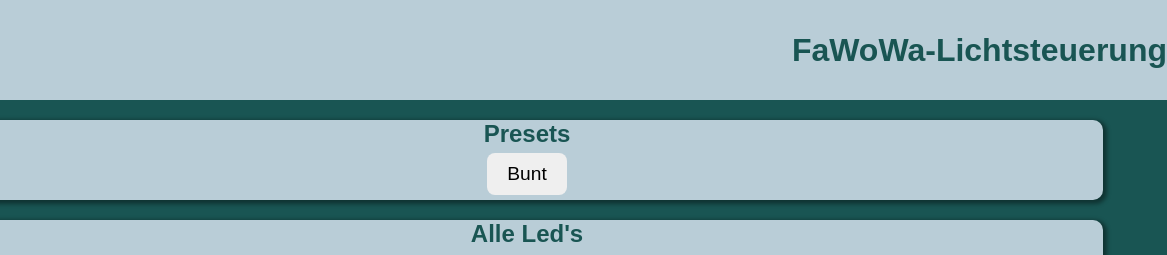
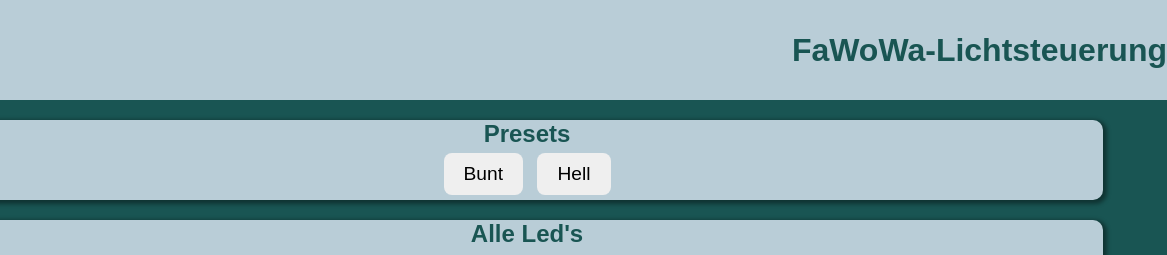
Before and after one commit to Lutz-Dietterich/led-website, a plain HTML site: page index.html in a window 1280 px wide. Shown: the top 255 px of the page, 113-1280 px from the left. Drawn offline with Linux system fonts and the light colour scheme.

Commit message:
add preset hell

```diff
--- a/index.html
+++ b/index.html
@@ -10,7 +10,8 @@
         <script src="./js/alleLEDS.js" defer></script>
         <script src="./js/fachLEDS.js" defer></script>
         <script src="./js/alfredLEDS.js" defer></script>
-        <script src="./js/prerset.js" defer></script>
+        <script src="./js/prersetBunt.js" defer></script>
+        <script src="./js/prersetHell.js" defer></script>
     </head>
     <body>
         <header>
@@ -21,6 +22,7 @@
             <section class="card">
                 <h2>Presets</h2>
                 <button onclick="presetFachRot50AlfredBlau70()">Bunt</button>
+                <button onclick="hell()">Hell</button>
             </section>
 
             <section class="card">
--- /dev/null
+++ b/js/prersetHell.js
@@ -0,0 +1,19 @@
+function hell() {
+    // Fach: Rot, 50%
+    const fachFarbe = "ffffff";
+    const fachDimmer = 100;
+    sendeBefehlFach(`Color ${fachFarbe}`);
+    sendeBefehlFach(`Dimmer ${fachDimmer}`);
+    document.getElementById("color-picker-fach").value = "#FF0000";
+    document.getElementById("slider-dimmer-fach").value = fachDimmer;
+    document.getElementById("dimmer-value-fach").innerText = `${fachDimmer}%`;
+
+    // Alfred: Blau, 70%
+    const alfredFarbe = "ffffff";
+    const alfredDimmer = 100;
+    sendeBefehlAlfred(`Color ${alfredFarbe}`);
+    sendeBefehlAlfred(`Dimmer ${alfredDimmer}`);
+    document.getElementById("color-picker-alfred").value = "#0000FF";
+    document.getElementById("slider-dimmer-alfred").value = alfredDimmer;
+    document.getElementById("dimmer-value-alfred").innerText = `${alfredDimmer}%`;
+}
```
Also changed, not shown: js/prersetBunt.js (renamed from js/prerset.js).
